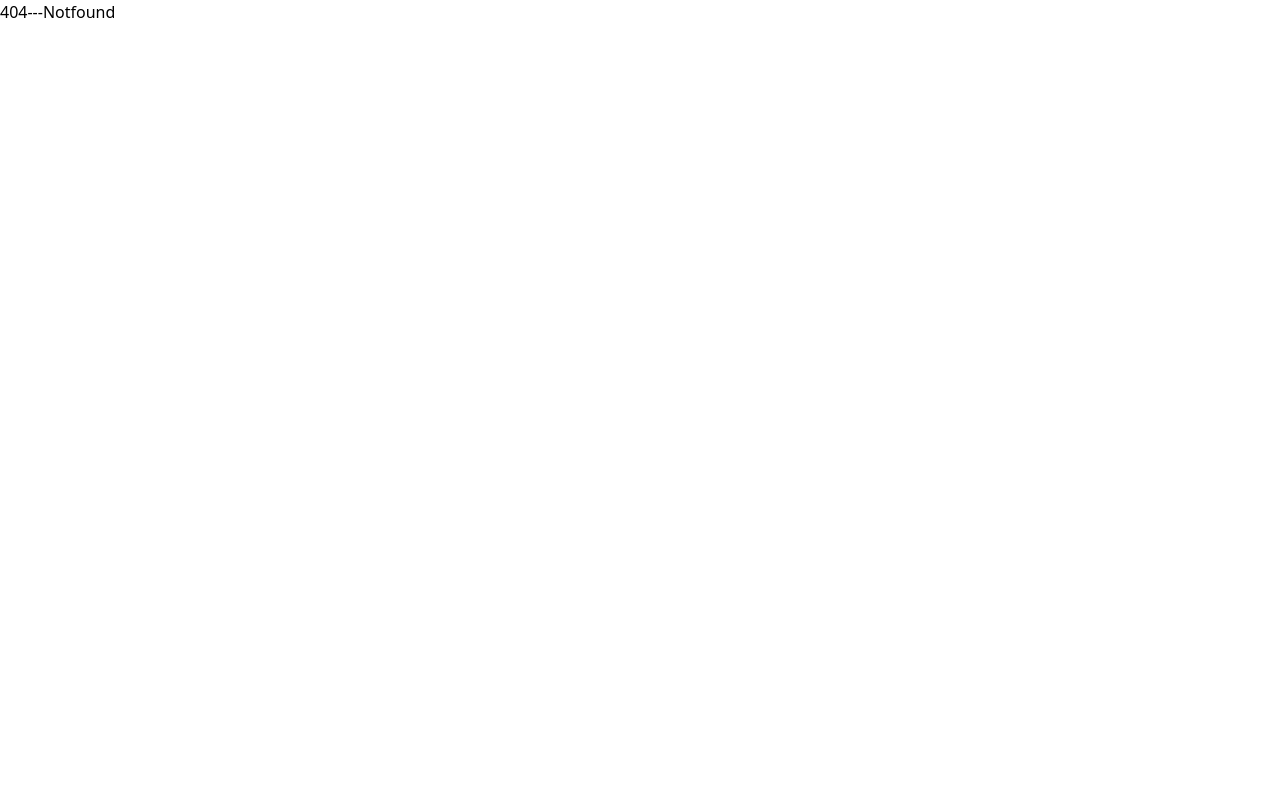
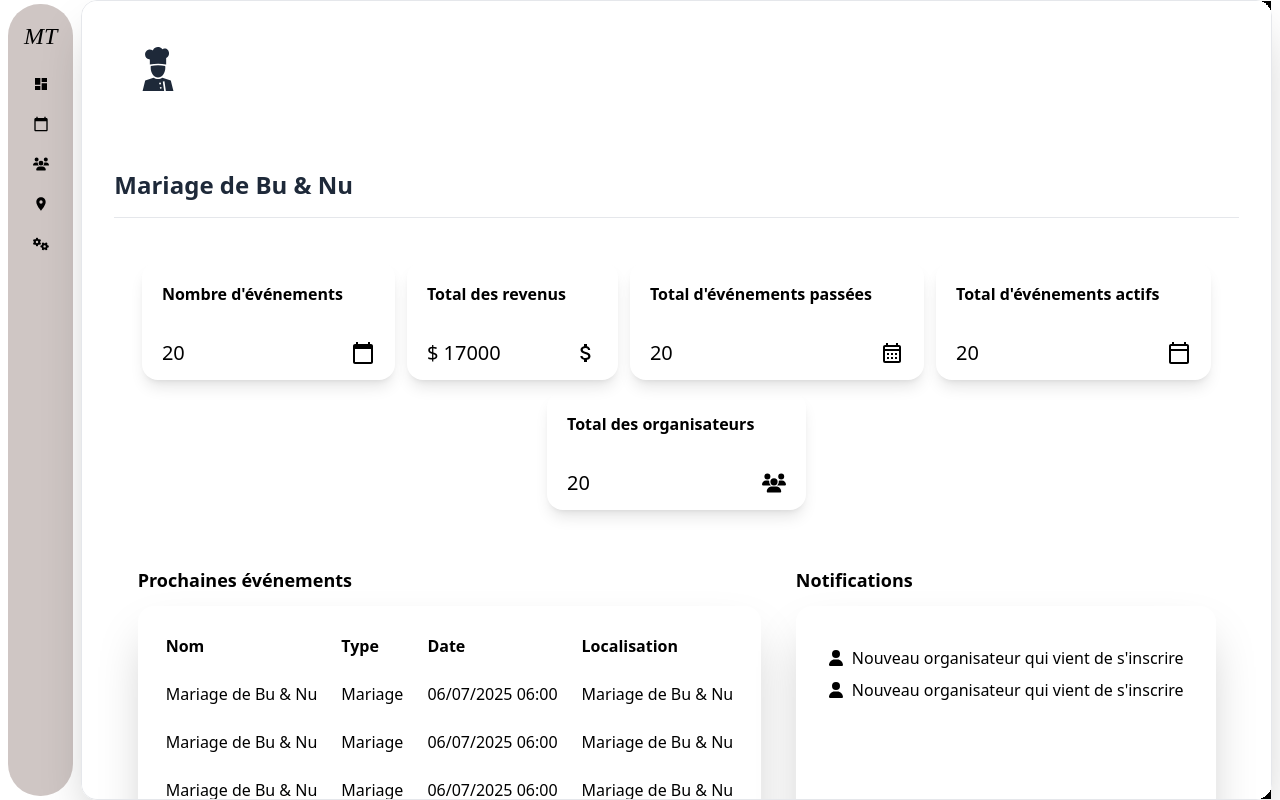
Before and after one commit to andrea00728/EventProject, a React (Vite) app in the folder frontend/: page /Cuisine in a window 1280 px wide. Before the commit this address had no page. Built offline with nearby package versions, Linux system fonts and the light colour scheme.

Commit message:
Modification farany 11:45

```diff
--- a/frontend/src/pages/Admin/Evenement.jsx
+++ b/frontend/src/pages/Admin/Evenement.jsx
@@ -65,7 +65,7 @@ export default function EvenementAd() {
       Theme:value.theme,
       Date_debut: value.date,
       Date_fin:value.date_fin,
-      Localisation: value.location,
+      Localisation: value.location.nom,
       Organisateur:value.user.name
     }));
 
--- /dev/null
+++ b/frontend/src/pages/Admin/PageCuisine.jsx
@@ -0,0 +1,205 @@
+import { FaGears, FaUsers, FaUser } from "react-icons/fa6";
+import { BarChart } from "@mui/x-charts/BarChart";
+import { LineChart } from "@mui/x-charts/LineChart";
+import { GiCook } from "react-icons/gi";
+import {
+  MdDashboard,
+  MdCalendarToday,
+  MdOutlineCalendarMonth,
+  MdOutlineCalendarToday,
+  MdVerifiedUser,
+  MdAttachMoney,
+  MdSearch,
+} from "react-icons/md";
+
+export default function PageCuisine() {
+  return (
+    <div className="p-8 h-screen overflow-y-auto bg-white rounded-2xl shadow-2xl border border-gray-200">
+      <div className="flex justify-between items-center mb-6">
+        <h2 className="text-2xl font-semibold mb-6 text-gray-800 border-gray-200 pb-4 flex items-center">
+            <GiCook className="mx-5 my-3 text-5xl" />
+        </h2>
+      </div>
+      <div>
+        <h2 className="text-2xl text-center font-semibold mb-6 text-gray-800 border-b border-gray-200 pb-4 flex items-center">
+          Mariage de Bu & Nu
+        </h2>
+      </div>
+      <div className="flex justify-center gap-3 py-5  flex-wrap">
+        <div className="pt-5 px-5  rounded-2xl shadow-lg hover:translate-y-[-8px] transition duration-300">
+          <h3 className="font-semibold mr-8">Nombre d'événements</h3>
+          <div className="flex justify-between items-center pt-8 pb-3 text-start m-0">
+            <span className="text-[20px]">20</span>
+            <span className="text-[24px]">
+              <MdCalendarToday />
+            </span>
+          </div>
+        </div>
+        <div className="pt-5 px-5  rounded-2xl shadow-lg hover:translate-y-[-8px] transition duration-300">
+          <h3 className="font-semibold mr-8">Total des revenus</h3>
+          <div className="flex justify-between items-center pt-8 pb-3 text-start m-0">
+            <span className="text-[20px]">$ 17000</span>
+            <span className="text-[24px]">
+              <MdAttachMoney />
+            </span>
+          </div>
+        </div>
+        <div className="pt-5 px-5  rounded-2xl shadow-lg hover:translate-y-[-8px] transition duration-300">
+          <h3 className="font-semibold mr-8">Total d'événements passées</h3>
+          <div className="flex justify-between items-center pt-8 pb-3 text-start m-0">
+            <span className="text-[20px]">20</span>
+            <span className="text-[24px]">
+              <MdOutlineCalendarMonth />
+            </span>
+          </div>
+        </div>
+        <div className="pt-5 px-5  rounded-2xl shadow-lg hover:translate-y-[-8px] transition duration-300">
+          <h3 className="font-semibold mr-8">Total d'événements actifs</h3>
+          <div className="flex justify-between items-center pt-8 pb-3 text-start m-0">
+            <span className="text-[20px]">20</span>
+            <span className="text-[24px]">
+              <MdOutlineCalendarToday />
+            </span>
+          </div>
+        </div>
+        <div className="pt-5 px-5  rounded-2xl shadow-lg hover:translate-y-[-8px] transition duration-300">
+          <h3 className="font-semibold mr-8">Total des organisateurs</h3>
+          <div className="flex justify-between items-center pt-8 pb-3 text-start m-0">
+            <span className="text-[20px]">20</span>
+            <span className="text-[24px]">
+              <FaUsers />
+            </span>
+          </div>
+        </div>
+      </div>
+      <div className="flex justify-around flex-wrap gap-1 px-2 items-center py-6">
+        <div>
+          <h3 className="text-lg font-semibold text-start my-3">
+            Prochaines événements
+          </h3>
+          <div className="bg-white shadow-2xl rounded-2xl p-4 overflow-y-auto h-[250px]">
+            <table>
+              <thead>
+                <tr>
+                  <th className="p-3 text-start">Nom</th>
+                  <th className="p-3 text-start">Type</th>
+                  <th className="p-3 text-start">Date</th>
+                  <th className="p-3 text-start">Localisation</th>
+                </tr>
+              </thead>
+              <tbody>
+                <tr>
+                  <td className="p-3 text-start">Mariage de Bu & Nu</td>
+                  <td className="p-3 text-start">Mariage</td>
+                  <td className="p-3 text-start">06/07/2025 06:00</td>
+                  <td className="p-3 text-start">Mariage de Bu & Nu</td>
+                </tr>
+                <tr>
+                  <td className="p-3 text-start">Mariage de Bu & Nu</td>
+                  <td className="p-3 text-start">Mariage</td>
+                  <td className="p-3 text-start">06/07/2025 06:00</td>
+                  <td className="p-3 text-start">Mariage de Bu & Nu</td>
+                </tr>
+                <tr>
+                  <td className="p-3 text-start">Mariage de Bu & Nu</td>
+                  <td className="p-3 text-start">Mariage</td>
+                  <td className="p-3 text-start">06/07/2025 06:00</td>
+                  <td className="p-3 text-start">Mariage de Bu & Nu</td>
+                </tr>
+                <tr>
+                  <td className="p-3 text-start">Mariage de Bu & Nu</td>
+                  <td className="p-3 text-start">Mariage</td>
+                  <td className="p-3 text-start">06/07/2025 06:00</td>
+                  <td className="p-3 text-start">Mariage de Bu & Nu</td>
+                </tr>
+                <tr>
+                  <td className="p-3 text-start">Mariage de Bu & Nu</td>
+                  <td className="p-3 text-start">Mariage</td>
+                  <td className="p-3 text-start">06/07/2025 06:00</td>
+                  <td className="p-3 text-start">Mariage de Bu & Nu</td>
+                </tr>
+              </tbody>
+            </table>
+          </div>
+        </div>
+        <div>
+          <h3 className="text-lg font-semibold text-start my-3">
+            Notifications
+          </h3>
+          <div className="bg-white shadow-2xl rounded-2xl px-6 py-8 overflow-y-auto h-[250px]">
+            <span className=" hover:text-blue-600 transition duration-300 cursor-pointer m-2 block">
+              <FaUser className="inline mr-2 mb-1" />
+              Nouveau organisateur qui vient de s'inscrire
+            </span>
+            <span className=" hover:text-blue-600 transition duration-300 cursor-pointer m-2 block">
+              <FaUser className="inline mr-2 mb-1" />
+              Nouveau organisateur qui vient de s'inscrire
+            </span>
+          </div>
+        </div>
+      </div>
+      <div className="flex justify-center flex-wrap gap-5 items-start py-6">
+        <div className="p-4">
+          <EventChart />
+        </div>
+        <div className='p-4'>
+          <MoneyChart />
+        </div>
+      </div>
+    </div>
+  );
+}
+
+function EventChart() {
+  return (
+    <div>
+      <h3 className="text-lg font-semibold text-start my-3">Événements</h3>
+      <div className="bg-white shadow-2xl rounded-2xl p-4">
+        <BarChart
+          series={[
+            { data: [35, 44, 24, 34] },
+            { data: [51, 6, 49, 30] },
+            { data: [15, 25, 30, 50] },
+            { data: [60, 50, 15, 25] },
+          ]}
+          height={290}
+          width={450}
+          xAxis={[{ data: ["Q1", "Q2", "Q3", "Q4"] }]}
+        />
+      </div>
+    </div>
+  );
+}
+
+function MoneyChart() {
+  const margin = { right: 24 };
+  const uData = [4000, 3000, 2000, 2780, 1890, 2390, 3490];
+  const pData = [2400, 1398, 9800, 3908, 4800, 3800, 4300];
+  const xLabels = [
+    "Page A",
+    "Page B",
+    "Page C",
+    "Page D",
+    "Page E",
+    "Page F",
+    "Page G",
+  ];
+  return (
+    <div>
+      <h3 className="text-lg font-semibold text-start my-3">Payements</h3>
+      <div className="bg-white shadow-2xl rounded-2xl p-4">
+        <LineChart
+          height={280}
+          series={[
+            { data: pData, label: "pv" },
+            { data: uData, label: "uv" },
+          ]}
+          xAxis={[{ scaleType: "point", data: xLabels }]}
+          yAxis={[{ width: 50 }]}
+          margin={margin}
+          width={450}
+        />
+      </div>
+    </div>
+  );
+}
```
Also changed, not shown: frontend/src/routers/router.jsx (+7 -0 lines).
